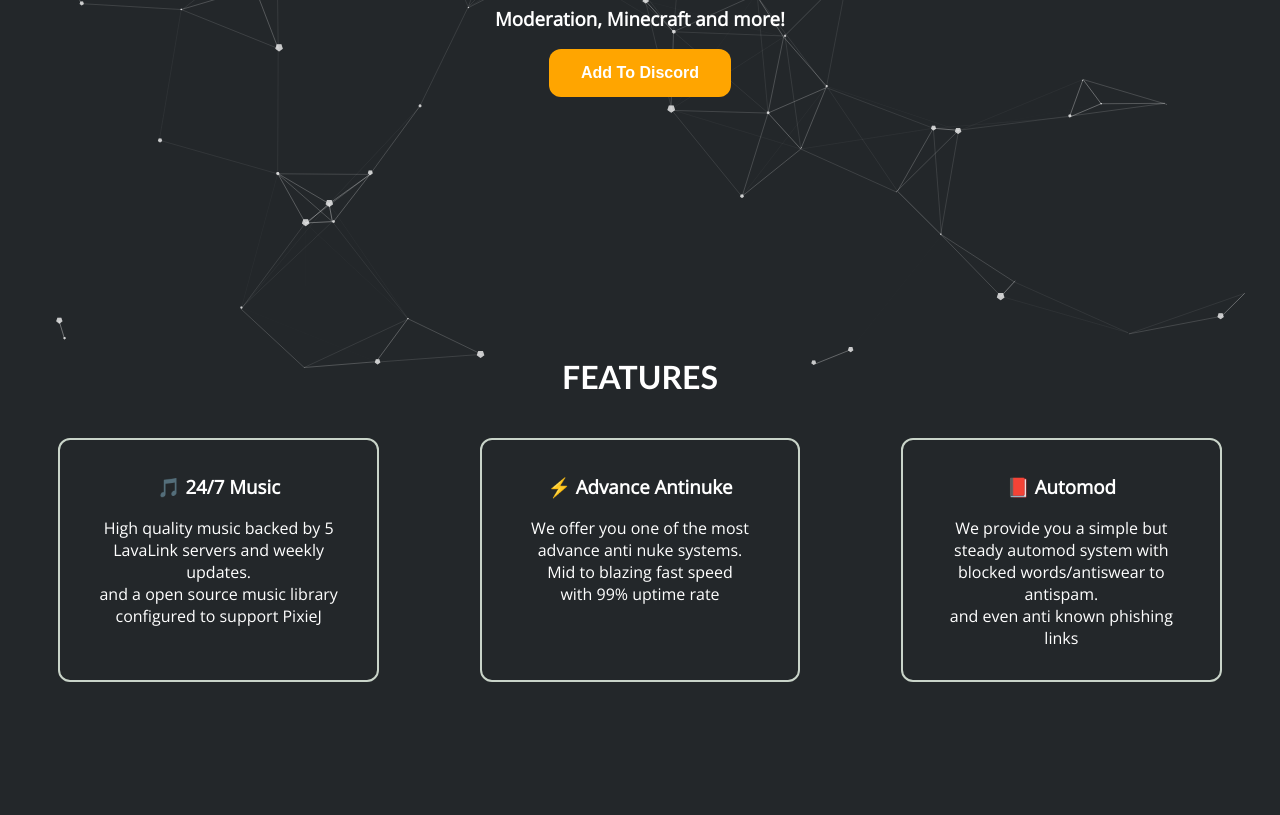
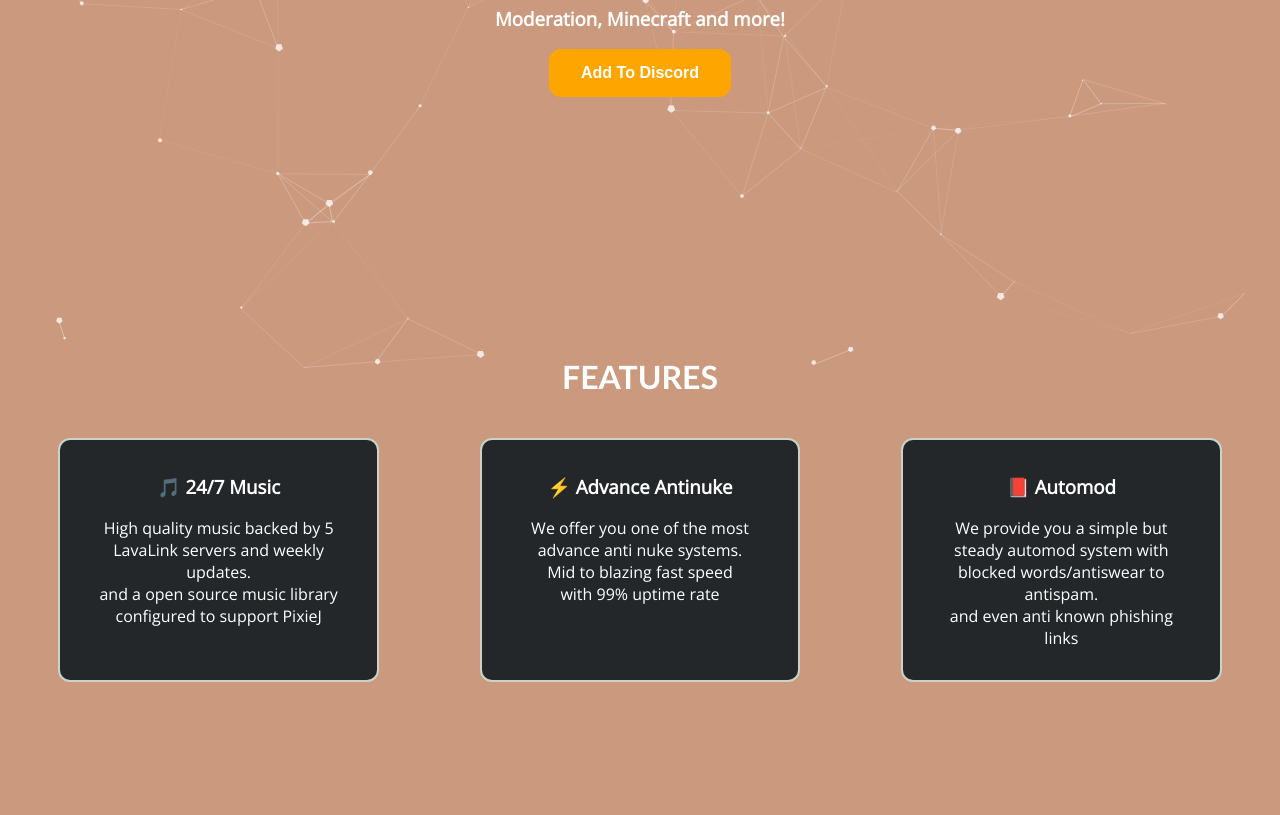
Before and after one commit to Stoobyy/poliz-website, a plain HTML site: page index.html in a window 1280 px wide. Shown: the part 433-1248 px from the top of the page. Drawn offline with nearby package versions, Linux system fonts and the light colour scheme.

Commit message:
Update style.css

```diff
--- a/style.css
+++ b/style.css
@@ -1,7 +1,7 @@
 @import url('https://fonts.googleapis.com/css2?family=Open+Sans:wght@300&display=swap');
 body {
     font-family: 'Open Sans', sans-serif;
-    background-color: #23272A;
+    background-color: #cb997e;
     color: white;
 }
 .main {
```
